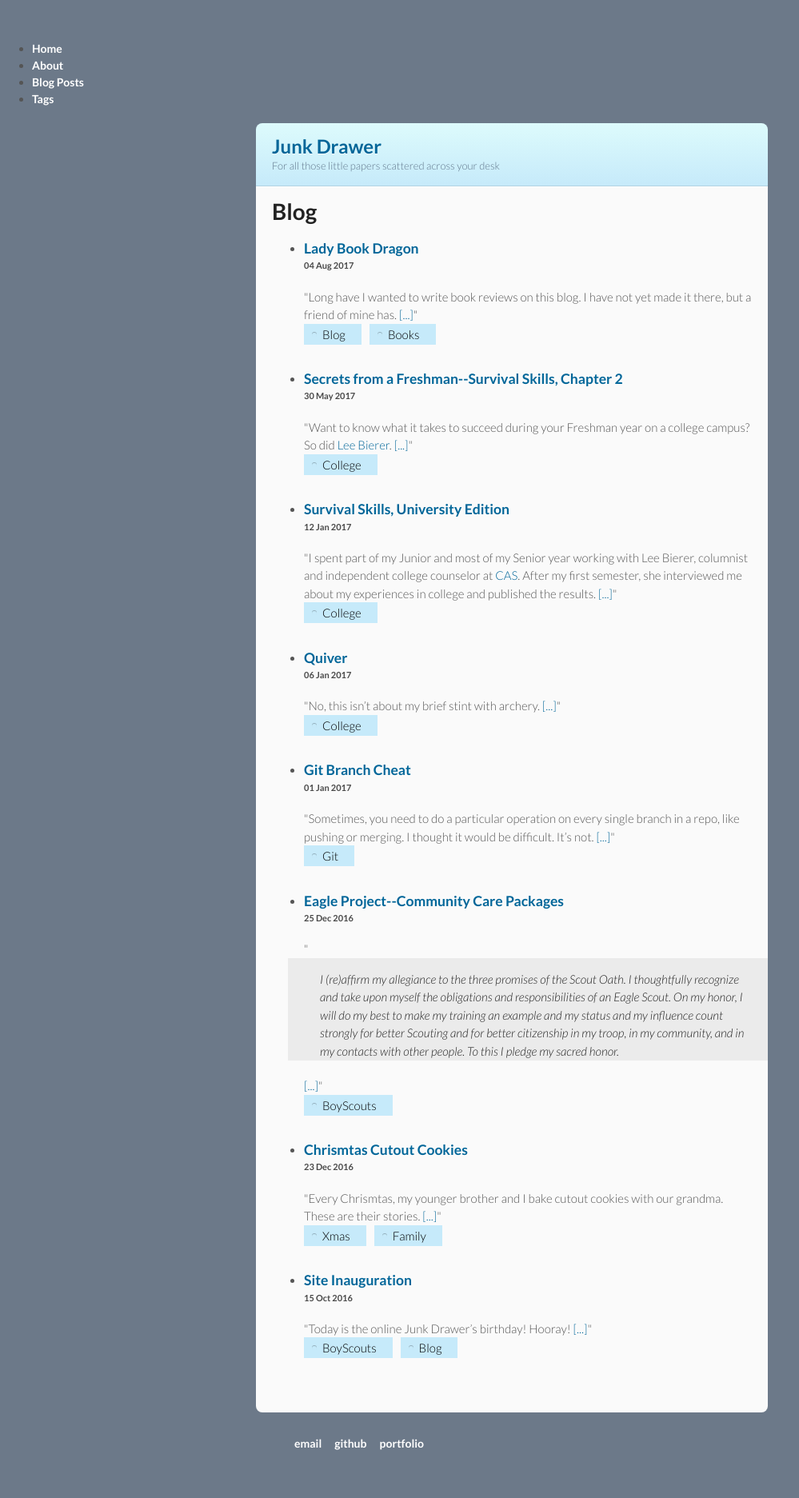
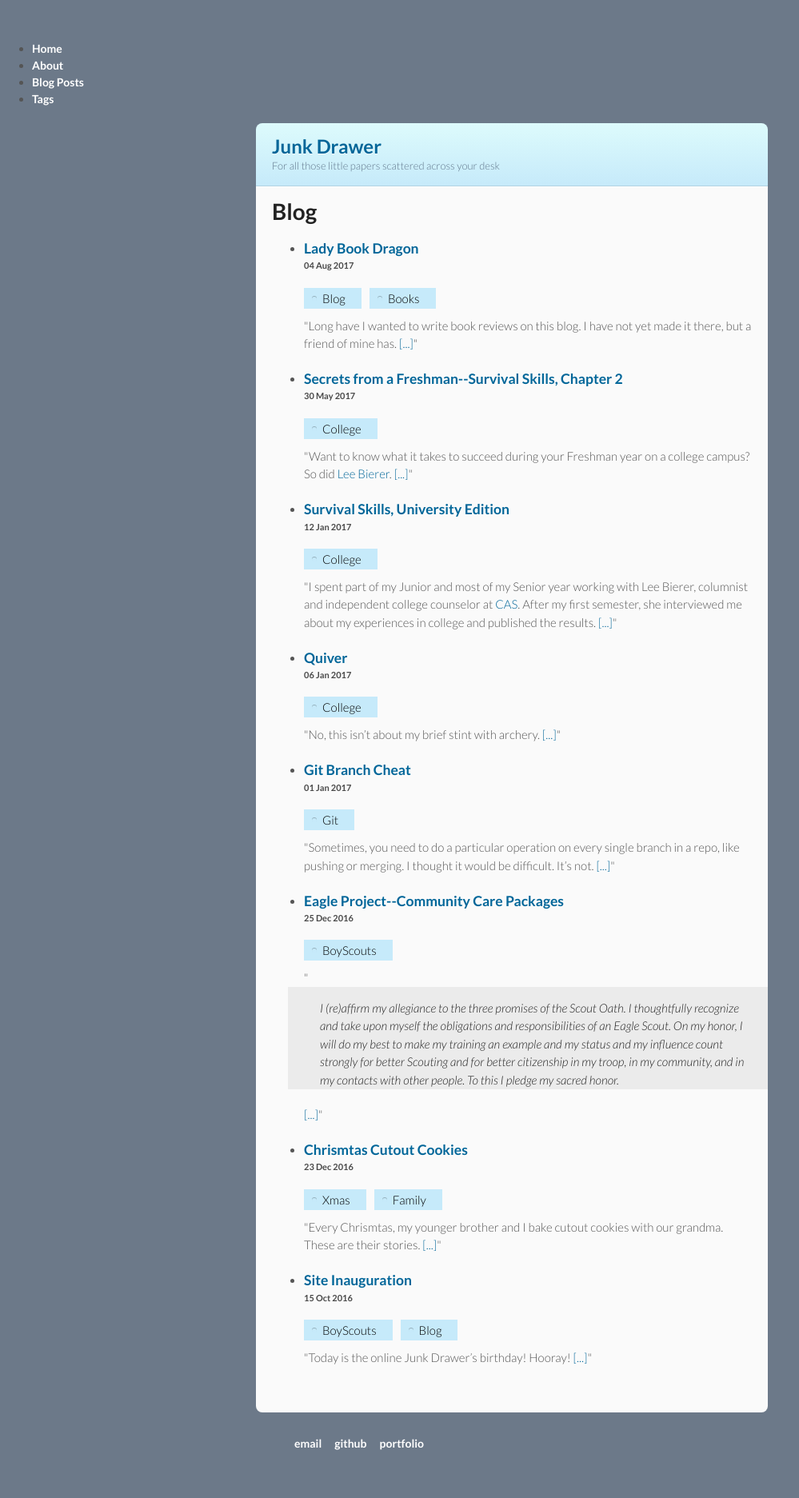
Before and after one commit to benknoble/benknoble.github.io, a Jekyll site: the page built from blog/index.html, in a window 1280 px wide. Shown: the whole page at 80% size, without its empty margins (0-999 px from the left). Built offline with Jekyll 4.4.1, drawn with Linux system fonts in a browser that asks for light colours.

Commit message:
Put tags before excerpt

```diff
--- a/blog/index.html
+++ b/blog/index.html
@@ -7,12 +7,12 @@ title: Blog
     {% for post in site.posts %}
     <li>
         <h3><a href="{{ post.url }}" title="{{ post.title }}">{{ post.title }}<br></a><small>{{ post.date | date_to_string }}</small></h3>
-        "{{ post.excerpt | remove: '<p>' | remove: '</p>' }} <a href ="{{ post.url }}">[...]</a>"
         <ul class="tags">
             {% for tag in post.tags %}
             <li><a href="{{ site.github.url }}/tags#{{ tag }}" class="tag">{{ tag }}</a></li>
             {% endfor %}
         </ul>
+        "{{ post.excerpt | remove: '<p>' | remove: '</p>' }} <a href ="{{ post.url }}">[...]</a>"
     </li>
     <br>
     {% endfor %}
```
